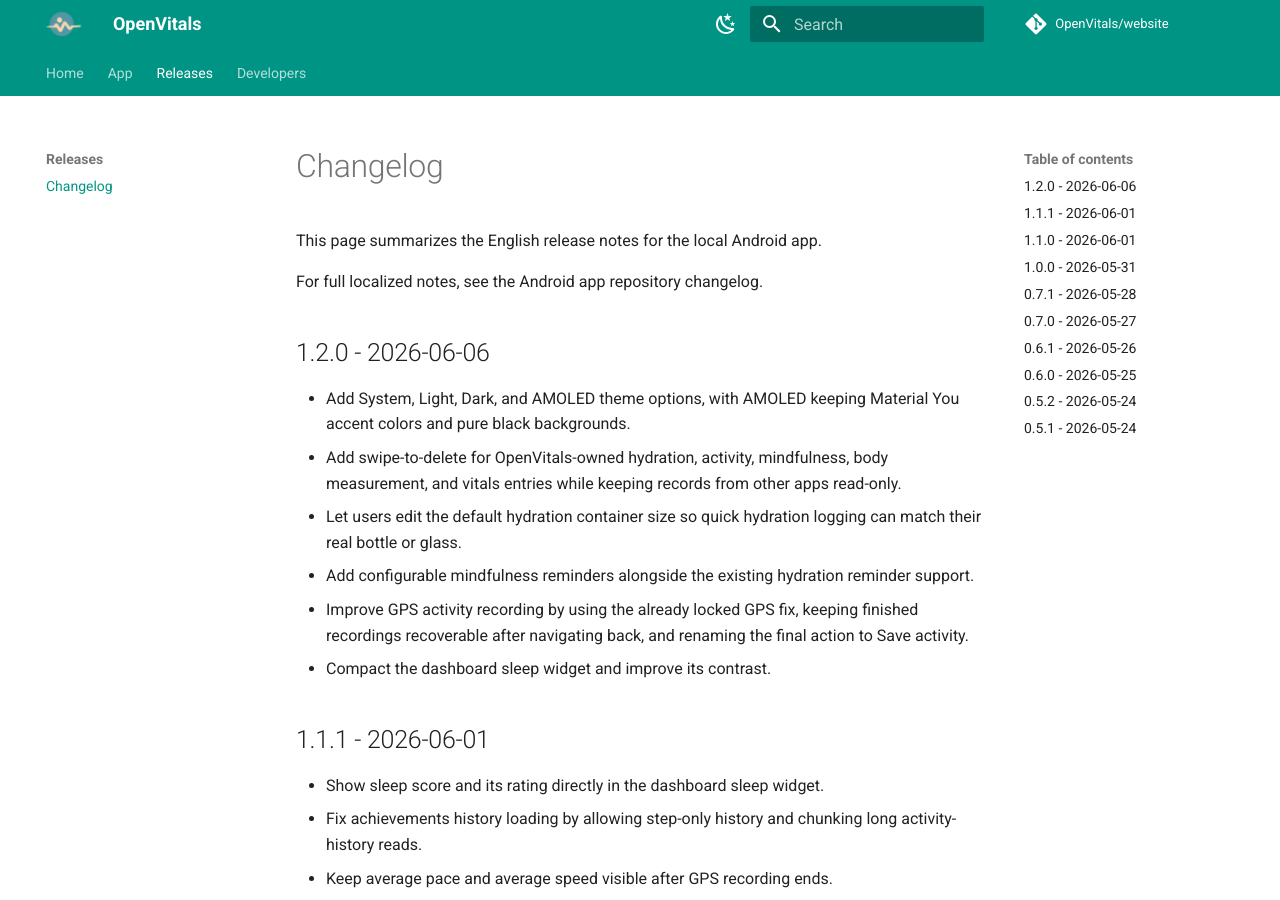
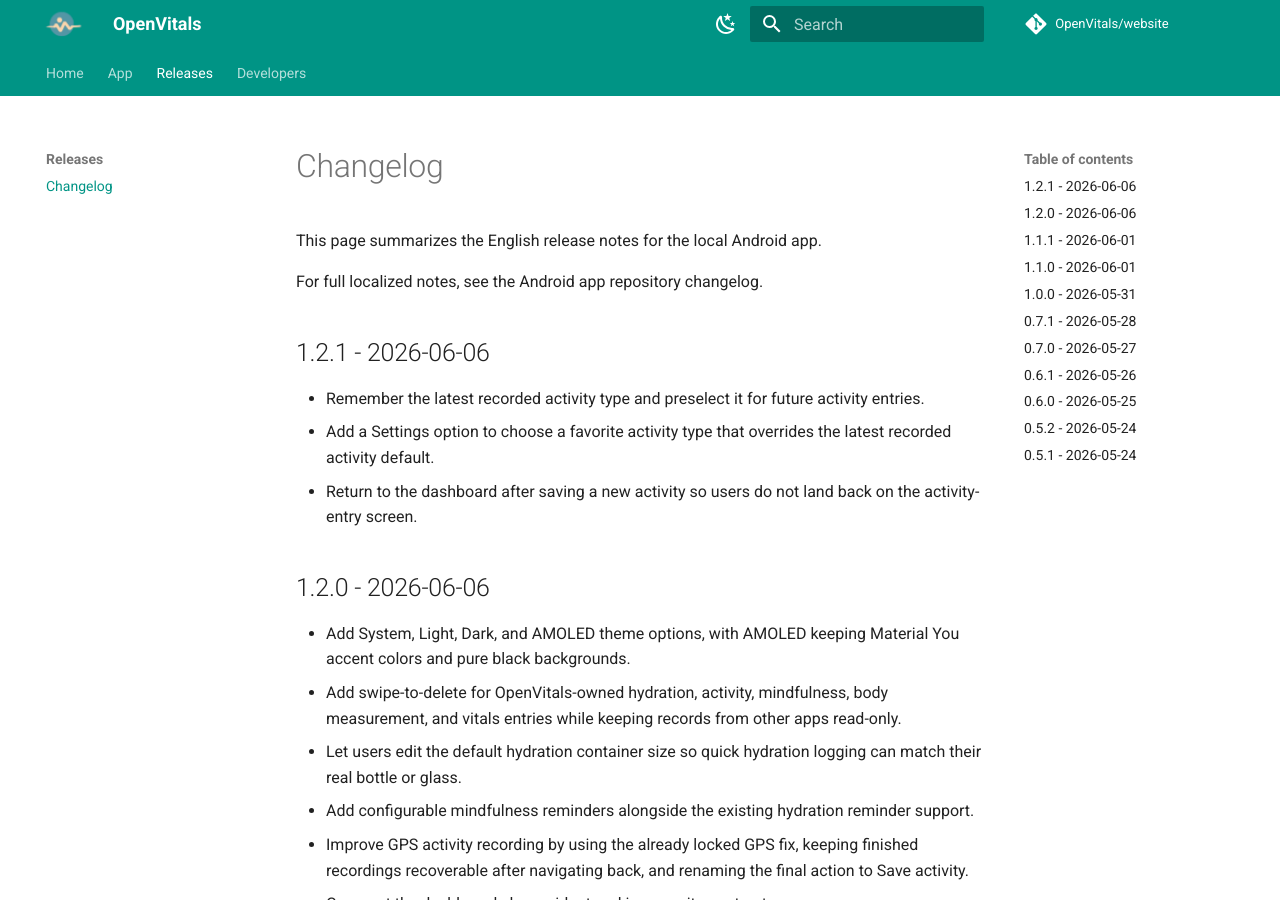
Before and after one commit to OpenVitals-MTU/docs, an MkDocs documentation site: the page built from docs/releases/changelog.md, in a window 1280 px wide and 900 px high. Built offline with MkDocs 1.6.1 and Material for MkDocs 9.7.7, drawn with Linux system fonts in a browser that asks for light colours.

Commit message:
docs: update for 1.2.1 release

```diff
--- a/docs/releases/changelog.md
+++ b/docs/releases/changelog.md
@@ -3,6 +3,12 @@
 This page summarizes the English release notes for the local Android app.
 
 For full localized notes, see the Android app repository changelog.
+
+## 1.2.1 - 2026-06-06
+
+- Remember the latest recorded activity type and preselect it for future activity entries.
+- Add a Settings option to choose a favorite activity type that overrides the latest recorded activity default.
+- Return to the dashboard after saving a new activity so users do not land back on the activity-entry screen.
 
 ## 1.2.0 - 2026-06-06
 
```
Also changed, not shown: docs/app/features.md (+4 -1 lines).
